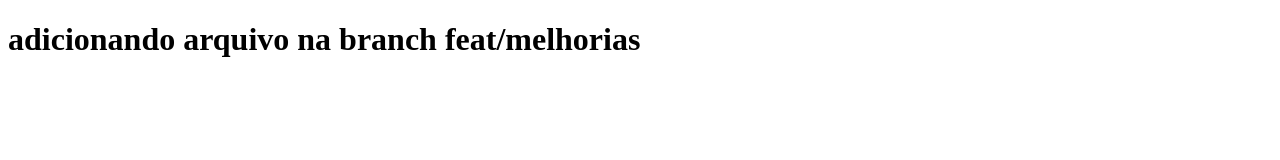
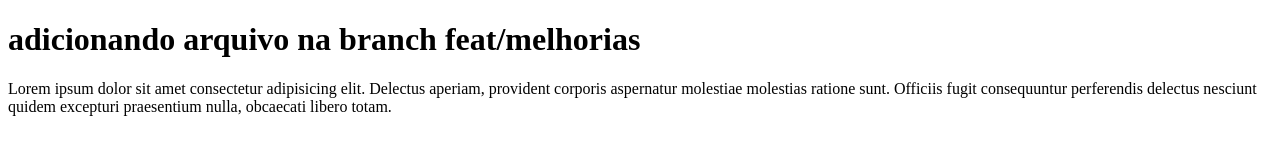
Before and after one commit to simonsousa/repositorio-31-03, a plain HTML site: page index.html in a window 1280 px wide. Drawn offline with Linux system fonts and the light colour scheme.

Commit message:
adicionando index - simon

```diff
--- a/index.html
+++ b/index.html
@@ -7,6 +7,6 @@
 </head>
 <body>
     <h1>adicionando arquivo na branch feat/melhorias</h1>
-
+    <p>Lorem ipsum dolor sit amet consectetur adipisicing elit. Delectus aperiam, provident corporis aspernatur molestiae molestias ratione sunt. Officiis fugit consequuntur perferendis delectus nesciunt quidem excepturi praesentium nulla, obcaecati libero totam.</p>
 </body>
 </html>
```
